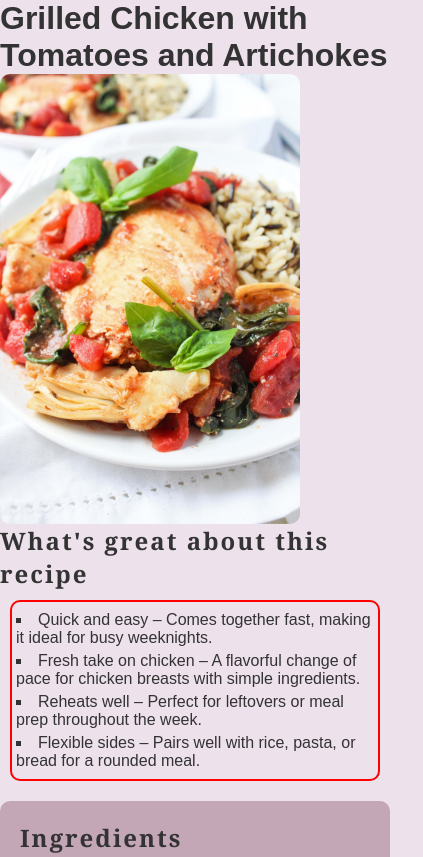
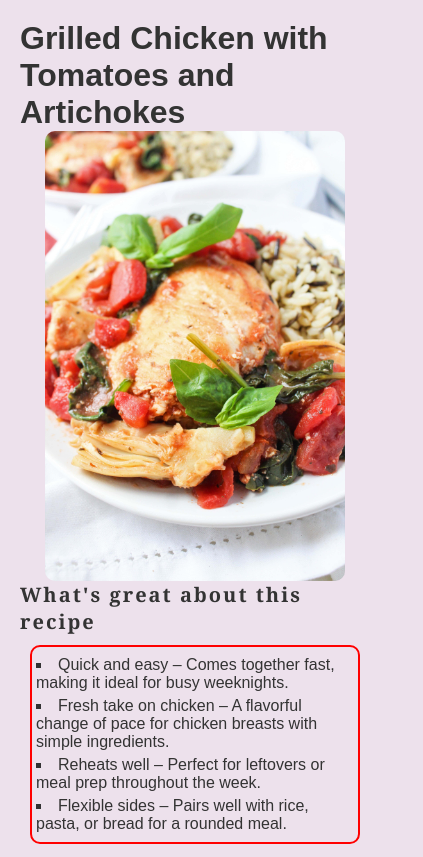
Before and after one commit to aklavya533/Web-dev-projects, a plain HTML site: page Recipe page/index.htm in a window 390 px wide. Shown: the top 857 px of the page, 423 px wide, since content can reach past the window. Drawn offline with Linux system fonts and the light colour scheme.

Commit message:
Update style.css

```diff
--- a/Recipe page/style.css
+++ b/Recipe page/style.css
@@ -8,8 +8,30 @@ body{
     background-color: #ece0ebef;
     color: #333;
 }
+@media (max-width: 600px) {
+  section {
+    padding: 10px;
+  }
+  img {
+    float: none;
+    display: block;
+    margin: 0 auto;
+    max-width: 80%;
+  }
+  h1 {
+    font-size: 2rem;
+  }
+  h2 {
+    font-size: 1.25rem;
+  }
+  .container{
+    overflow-x: auto;
+    -webkit-overflow-scrolling: touch;
+  }
+}
+
 :root{
-    --primary-color: #b995a8c2;
+    --primary-color: #9cd1b9ad;
     --secondary-color: #55e6348f;
     --blue: #4e90c6;
     --sec-main-color: #67c7d3;
@@ -24,6 +46,10 @@ h2{
     font-family: Cambria, Cochin, Georgia, Times, 'Times New Roman', serif;
     letter-spacing: 2px;
 }
+main{
+    padding: 20px;
+}
+
 .description ul{
      padding: 4px;
      border: 2px solid red;
@@ -53,6 +79,10 @@ h2{
     list-style: square;
     list-style-position: inside;
     margin: 5px 0;
+}
+.container{
+    overflow-x: auto;
+    white-space: nowrap;
 }
 table{
     width: 100%;
```
